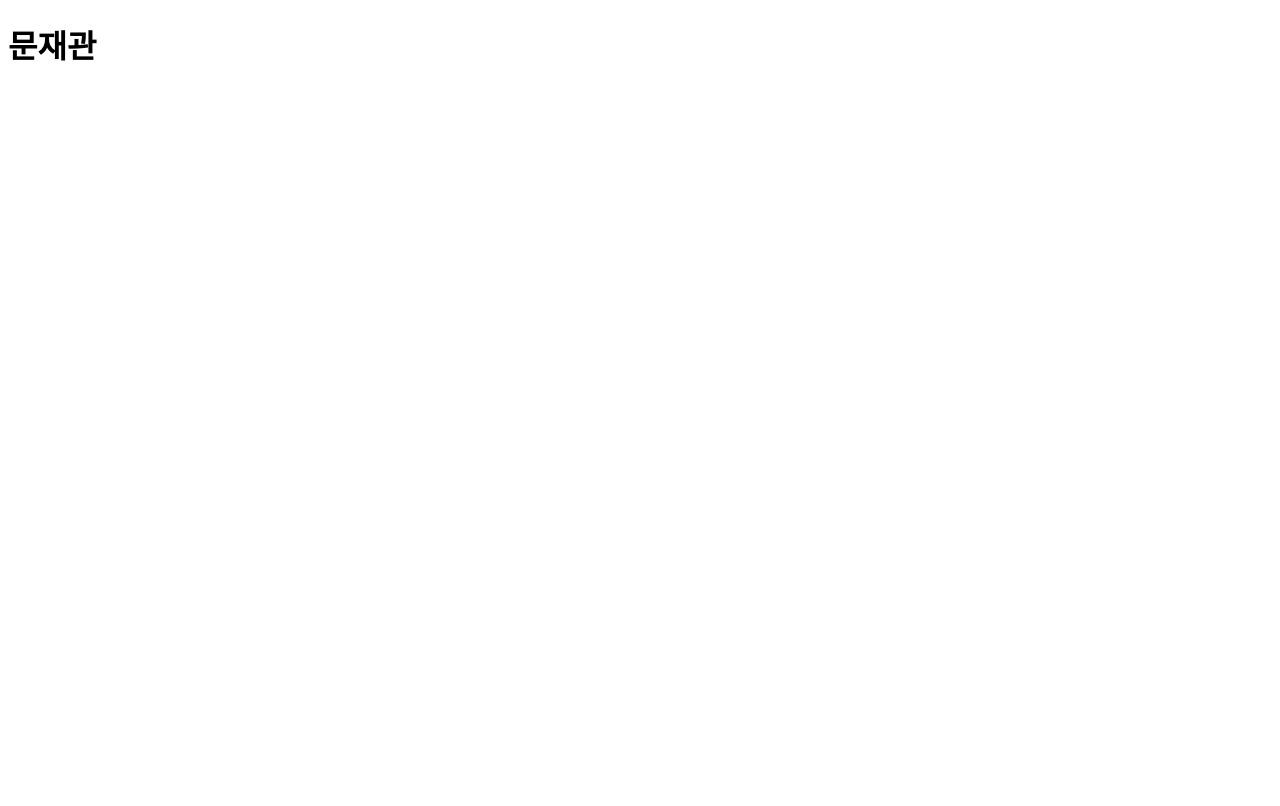
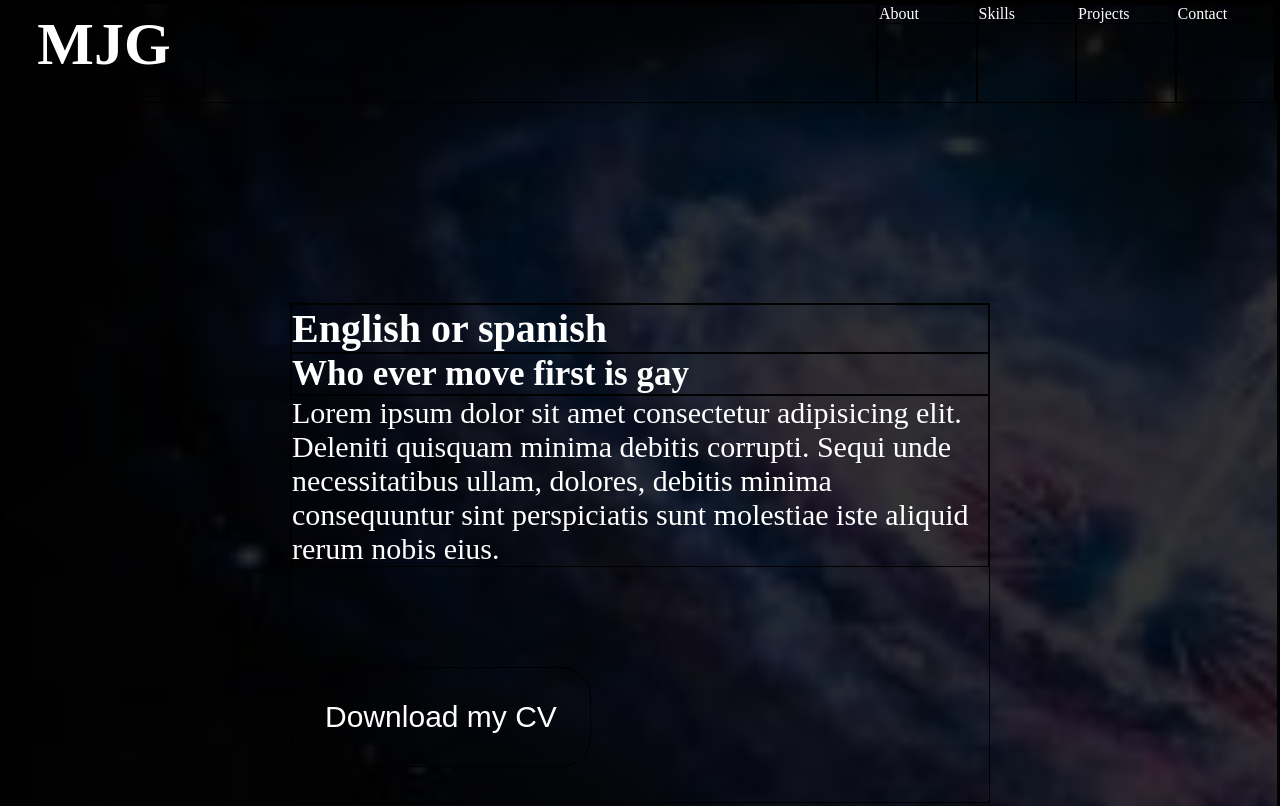
Before and after one commit to wwhhc/tea, a plain HTML site: page index.html in a window 1280 px wide. Shown: the top 806 px of the page. Drawn offline with Linux system fonts and the light colour scheme.

Commit message:
Add files via upload

```diff
--- a/index.html
+++ b/index.html
@@ -1,11 +1,36 @@
 <!DOCTYPE html>
 <html lang="en">
 <head>
-    <meta charset="UTF-8">
-    <meta name="viewport" content="width=device-width, initial-scale=1.0">
-    <title>Document</title>
+  <meta charset="UTF-8">
+  <meta name="viewport" content="width=device-width, initial-scale=1.0">
+  <title>Document</title>
+  <link rel="stylesheet" href="style.css">
 </head>
 <body>
-    <h1>문재관</h1>
+
+  <div class="container">
+    <div class="header">
+      <div class="logo">
+        MJG
+
+      </div>
+      <ul class="menu">
+        <li><a href="#">About</a></li>
+        <li><a href="#">Skills</a></li>
+        <li><a href="#">Projects</a></li>
+        <li><a href="#">Contact</a></li>
+      </ul>
+    </div>
+    <div class="main">
+        <h1>English or spanish</h1>
+        <h2>Who ever move first is gay</h2>
+        <p>Lorem ipsum dolor sit amet consectetur adipisicing elit. Deleniti quisquam minima debitis corrupti. Sequi unde necessitatibus ullam, dolores, debitis minima consequuntur sint perspiciatis sunt molestiae iste aliquid rerum nobis eius.</p>
+        <button>Download my CV</button>
+    </div>
+  </div>
+
+
+
+
 </body>
 </html>
--- /dev/null
+++ b/style.css
@@ -0,0 +1,84 @@
+*{
+    margin: 0; /*바깥쪽 여백 : 0*/
+    padding: 0; /*안쪽 여백 : 0*/
+    box-sizing: border-box; /*테두리 두께 무시*/
+
+    border: 1px solid black; /*전체요소에 테두리 생성*/
+  }
+  a{
+    display: block; /*a태그를 블록 요소로 변경*/
+    text-decoration: none; /*밑줄 제거*/
+    color: black; /*글자색 : black*/
+  }
+  li{
+    list-style-type: none; /*li태그 기호 제거*/
+  }
+
+  .container{
+    width: 100%;
+    height: 1200px;
+
+    background: linear-gradient( rgba(0,0,0,0.8), rgba(0,0,0,0.8)) ,url(bigbang.jpg)no-repeat;
+    background-size: cover;
+
+    color: white;
+  }
+  .header{
+    width: 100%;
+    height: 100px;
+
+    display: flex;
+    justify-content: space-between;
+    align-items: center;
+  }
+  .logo{
+    width: 200px;
+    height: 88px;
+    font-size: 60px;
+    font-weight: bold;
+    text-align: center;
+
+  }
+  .menu{
+width: 400px;
+height: 100px;
+
+display: flex;
+align-items: center;
+  }
+  .menu li{
+width: 400px;
+height: 100px;
+
+  }
+ .menu li a{
+    color: white;
+ }
+
+  .main{
+    width: 700px;
+    height: 500px;
+
+
+    margin: 0 auto;
+    margin-top: 200px;
+  }
+  .main h1{
+    font-size: 40px;
+  }
+  .main h2{
+    font-size: 35px;
+  }
+  .main p{
+    font-size: 30px;
+    margin-bottom: 100px;
+  }
+  .main button{
+    font-size: 30px;
+    width: 300px;
+    height: 100px;
+    border-radius: 30px;
+    background-color: transparent;
+
+    color: white;
+  }
```
Also changed, not shown: bigbang.jpg (added).
